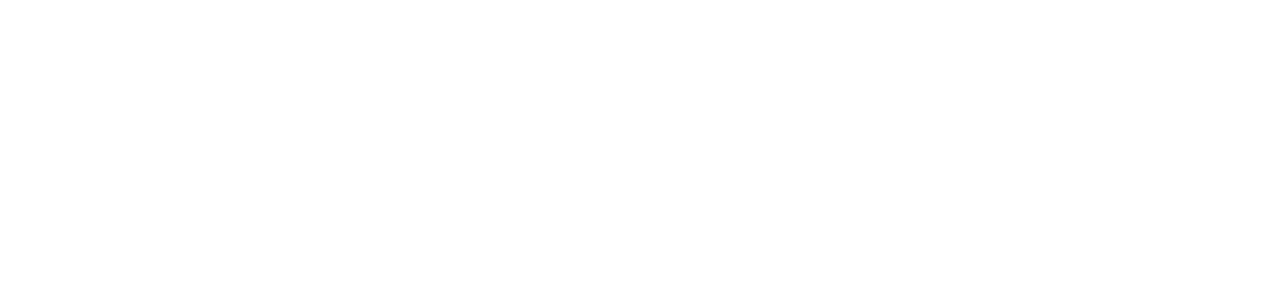
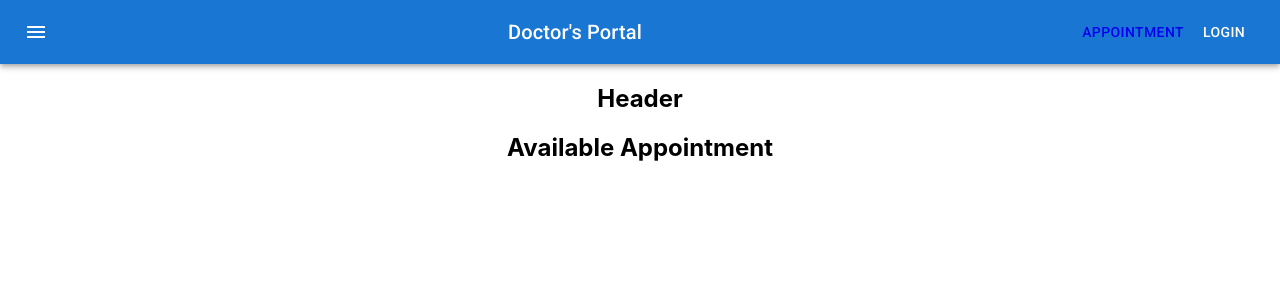
Before and after one commit to ra-hul/doctors-portal-client, a React (Create React App) app: page /appointment in a window 1280 px wide. Before the commit this address had no page. Shown: the top 300 px of the page. Built offline with nearby package versions, Linux system fonts and the light colour scheme.

Commit message:
appointment created

```diff
--- a/src/App.js
+++ b/src/App.js
@@ -1,19 +1,18 @@
 import "./App.css";
 import { BrowserRouter as Router, Routes, Route } from "react-router-dom";
 import Home from "./Pages/Home/Home/Home";
+import Appointment from "./Pages/Appointment/Appointment/Appointment";
 
 function App() {
   return (
     <div className="App">
       <Router>
         <Routes>
-          <Route path="/" element={<Home />}>
-            <Route path="teams" element={<Home />}>
-              {/* <Route path=":teamId" element={<Team />} />
-              <Route path="new" element={<NewTeamForm />} />
-              <Route index element={<LeagueStandings />} /> */}
-            </Route>
+          <Route path="/appointment" element={<Appointment />}>
+            {" "}
           </Route>
+          <Route path="/home" element={<Home />}></Route>
+          <Route path="/" element={<Home />}></Route>
         </Routes>
       </Router>
     </div>
--- /dev/null
+++ b/src/Pages/Appointment/Appointment/Appointment.js
@@ -0,0 +1,16 @@
+import React from "react";
+import Navigation from "../../Shared/Navigation/Navigation";
+import AppointmentHeader from "../AppointmentHeader/AppointmentHeader";
+import AvailableAppointment from "../AvailableAppointments/AvailableAppointment";
+
+const Appointment = () => {
+  return (
+    <div>
+      <Navigation></Navigation>
+      <AppointmentHeader></AppointmentHeader>
+      <AvailableAppointment></AvailableAppointment>
+    </div>
+  );
+};
+
+export default Appointment;
--- /dev/null
+++ b/src/Pages/Appointment/AppointmentHeader/AppointmentHeader.js
@@ -0,0 +1,11 @@
+import React from "react";
+
+const AppointmentHeader = () => {
+  return (
+    <div>
+      <h2>Header</h2>
+    </div>
+  );
+};
+
+export default AppointmentHeader;
--- /dev/null
+++ b/src/Pages/Appointment/AvailableAppointments/AvailableAppointment.js
@@ -0,0 +1,11 @@
+import React from "react";
+
+const AvailableAppointment = () => {
+  return (
+    <div>
+      <h2>Available Appointment</h2>
+    </div>
+  );
+};
+
+export default AvailableAppointment;
--- a/src/Pages/Shared/Navigation/Navigation.js
+++ b/src/Pages/Shared/Navigation/Navigation.js
@@ -6,6 +6,7 @@
 import Button from "@mui/material/Button";
 import IconButton from "@mui/material/IconButton";
 import MenuIcon from "@mui/icons-material/Menu";
+import { Link } from "react-router-dom";
 
 const Navigation = () => {
   return (
@@ -24,6 +25,9 @@
           <Typography variant="h6" component="div" sx={{ flexGrow: 1 }}>
             Doctor's Portal
           </Typography>
+          <Link to="/appointment">
+            <Button color="inherit">Appointment</Button>
+          </Link>
           <Button color="inherit">Login</Button>
         </Toolbar>
       </AppBar>
```
